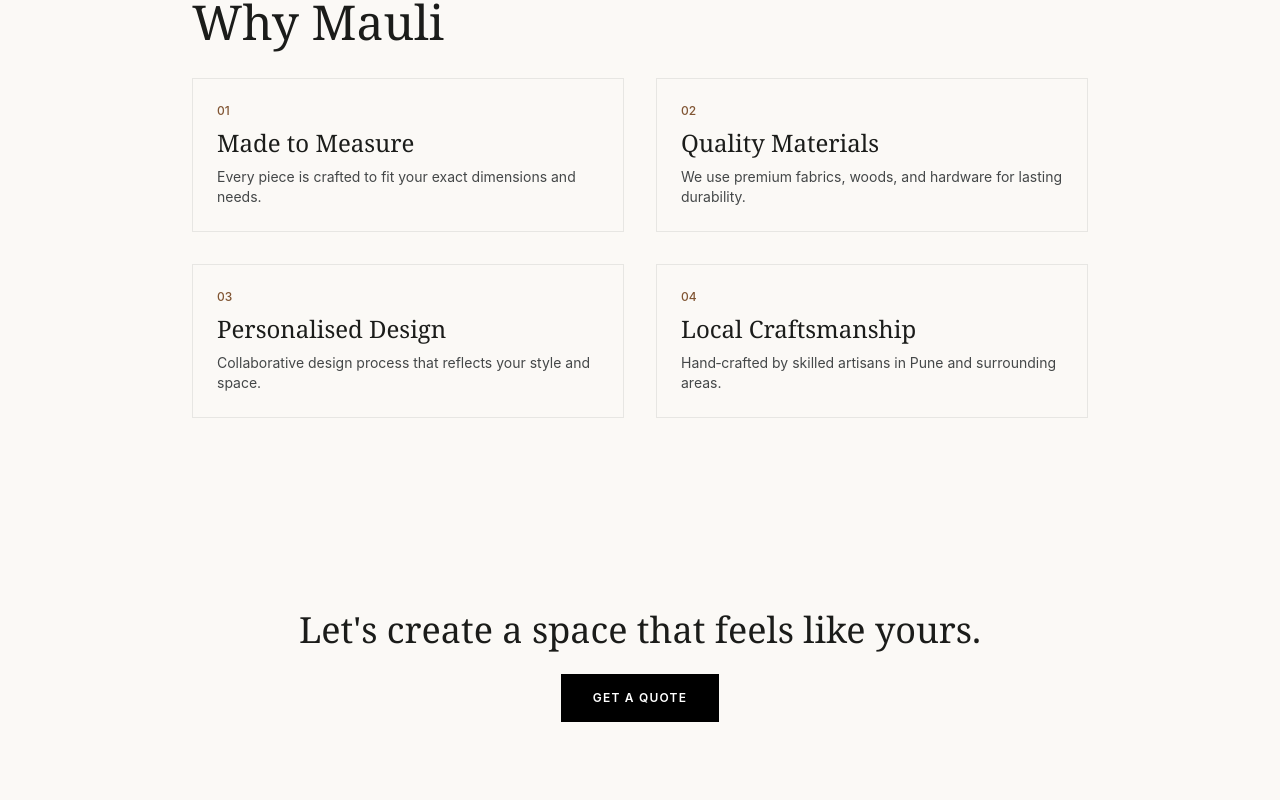
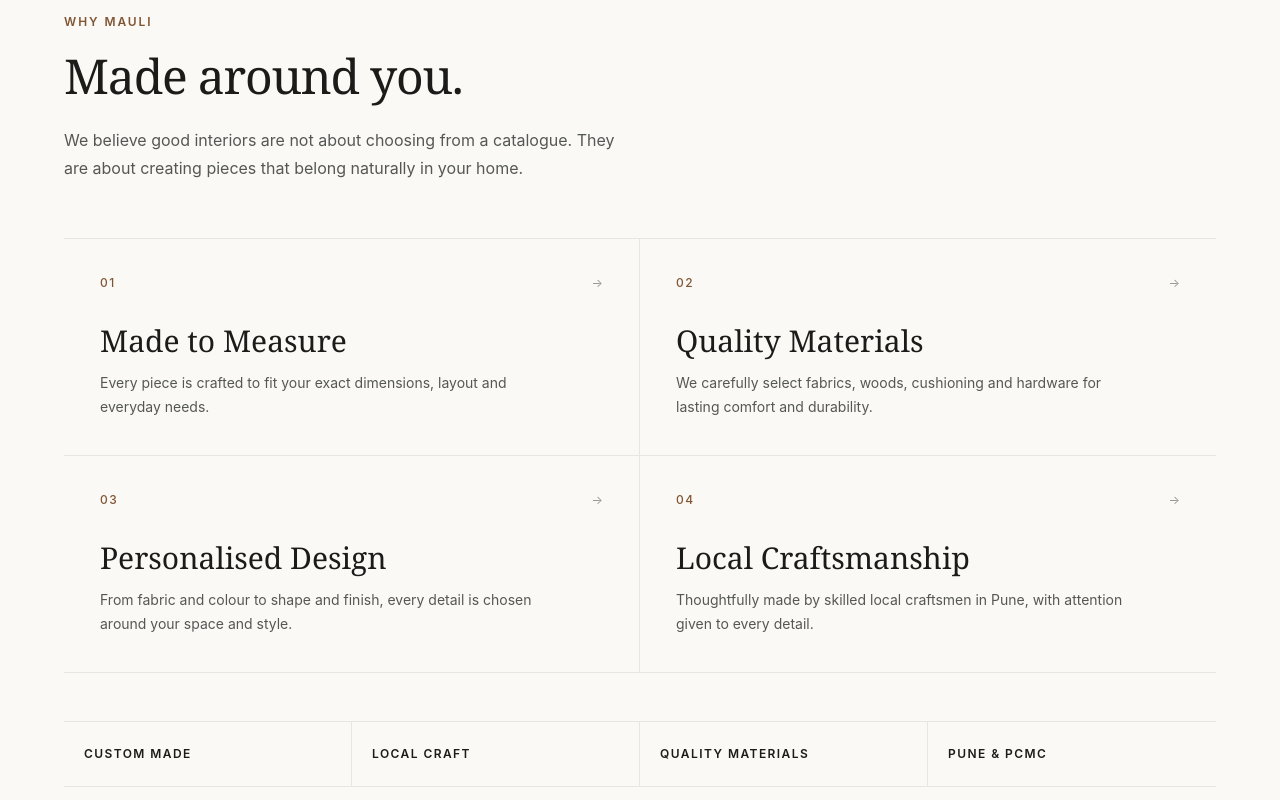
Before and after one commit to thiteswapnil1212-hue/INTERIOR-STORES-WEB, a Next.js app: page / in a window 1280 px wide. Shown: the part 2000-2800 px from the top of the page. Built offline with nearby package versions, Linux system fonts and the light colour scheme.

Commit message:
why mauli section implemented new

```diff
--- a/src/components/home/WhyMauli.tsx
+++ b/src/components/home/WhyMauli.tsx
@@ -1,23 +1,112 @@
 export default function WhyMauli() {
   const reasons = [
-    { number: "01", title: "Made to Measure", description: "Every piece is crafted to fit your exact dimensions and needs." },
-    { number: "02", title: "Quality Materials", description: "We use premium fabrics, woods, and hardware for lasting durability." },
-    { number: "03", title: "Personalised Design", description: "Collaborative design process that reflects your style and space." },
-    { number: "04", title: "Local Craftsmanship", description: "Hand‑crafted by skilled artisans in Pune and surrounding areas." },
+    {
+      number: "01",
+      title: "Made to Measure",
+      description:
+        "Every piece is crafted to fit your exact dimensions, layout and everyday needs.",
+    },
+    {
+      number: "02",
+      title: "Quality Materials",
+      description:
+        "We carefully select fabrics, woods, cushioning and hardware for lasting comfort and durability.",
+    },
+    {
+      number: "03",
+      title: "Personalised Design",
+      description:
+        "From fabric and colour to shape and finish, every detail is chosen around your space and style.",
+    },
+    {
+      number: "04",
+      title: "Local Craftsmanship",
+      description:
+        "Thoughtfully made by skilled local craftsmen in Pune, with attention given to every detail.",
+    },
   ];
+
   return (
-    <section className="px-6 py-12 md:px-16 md:py-20 bg-[#fbf9f6] text-[#1b1c1a]">
-      <div className="max-w-4xl mx-auto">
-        <h2 className="font-serif text-4xl md:text-5xl mb-8">Why Mauli</h2>
-        <div className="grid gap-8 md:grid-cols-2">
-          {reasons.map((r) => (
-            <div key={r.number} className="border border-[#747878]/15 p-6 hover:border-[#1b1c1a] transition-colors">
-              <p className="text-xs font-medium text-[#805533] mb-2">{r.number}</p>
-              <h3 className="font-serif text-2xl text-[#1b1c1a] mb-2">{r.title}</h3>
-              <p className="text-[#444748] text-sm">{r.description}</p>
+    <section className="bg-[#fbf9f6] px-6 py-16 text-[#1b1c1a] md:px-16 md:py-24">
+      <div className="mx-auto max-w-[1200px]">
+
+        {/* Section Intro */}
+        <div className="mb-14 max-w-2xl">
+          <p className="mb-4 text-xs font-semibold uppercase tracking-[0.16em] text-[#805533]">
+            Why Mauli
+          </p>
+
+          <h2 className="font-serif text-4xl leading-tight tracking-tight md:text-5xl">
+            Made around you.
+          </h2>
+
+          <p className="mt-5 max-w-xl text-sm leading-7 text-[#555755] md:text-base">
+            We believe good interiors are not about choosing from a catalogue.
+            They are about creating pieces that belong naturally in your home.
+          </p>
+        </div>
+
+        {/* Reasons */}
+        <div className="grid border-t border-[#747878]/15 md:grid-cols-2">
+          {reasons.map((reason, index) => (
+            <div
+              key={reason.number}
+              className={`group border-b border-[#747878]/15 p-7 transition-colors duration-300 hover:bg-[#f6f3ee] md:p-9 ${
+                index % 2 === 0
+                  ? "md:border-r md:border-[#747878]/15"
+                  : ""
+              }`}
+            >
+              {/* Number */}
+              <div className="mb-8 flex items-start justify-between">
+                <span className="text-xs font-medium tracking-[0.12em] text-[#805533]">
+                  {reason.number}
+                </span>
+
+                <span className="text-xs text-[#999a98] transition-transform duration-300 group-hover:translate-x-1">
+                  →
+                </span>
+              </div>
+
+              {/* Content */}
+              <h3 className="font-serif text-2xl text-[#1b1c1a] md:text-3xl">
+                {reason.title}
+              </h3>
+
+              <p className="mt-3 max-w-md text-sm leading-6 text-[#555755]">
+                {reason.description}
+              </p>
             </div>
           ))}
         </div>
+
+        {/* Trust / Craft Strip */}
+        <div className="mt-12 grid grid-cols-2 border-y border-[#747878]/15 md:grid-cols-4">
+          <div className="border-b border-[#747878]/15 px-5 py-6 md:border-b-0 md:border-r">
+            <p className="text-xs font-semibold uppercase tracking-[0.12em]">
+              Custom Made
+            </p>
+          </div>
+
+          <div className="border-b border-[#747878]/15 px-5 py-6 md:border-b-0 md:border-r">
+            <p className="text-xs font-semibold uppercase tracking-[0.12em]">
+              Local Craft
+            </p>
+          </div>
+
+          <div className="border-b border-[#747878]/15 px-5 py-6 md:border-b-0 md:border-r">
+            <p className="text-xs font-semibold uppercase tracking-[0.12em]">
+              Quality Materials
+            </p>
+          </div>
+
+          <div className="px-5 py-6">
+            <p className="text-xs font-semibold uppercase tracking-[0.12em]">
+              Pune & PCMC
+            </p>
+          </div>
+        </div>
+
       </div>
     </section>
   );
```
